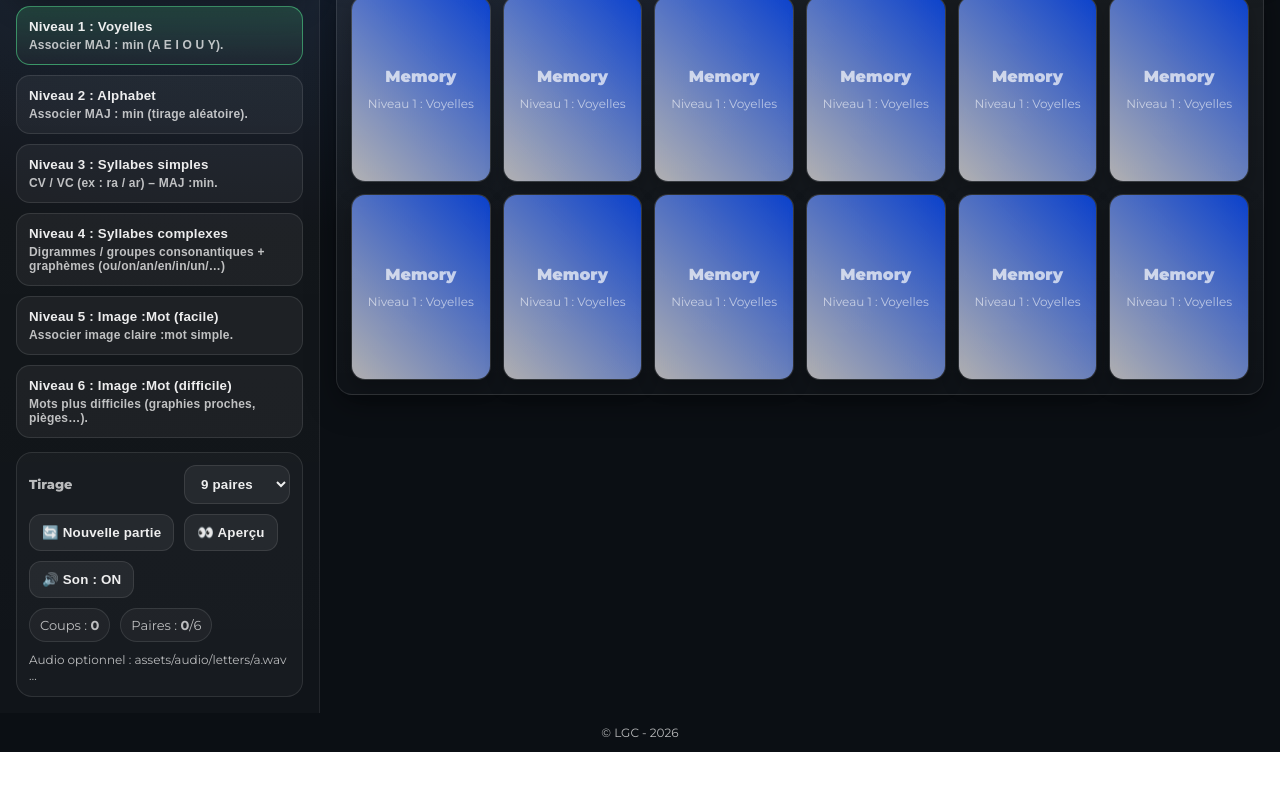
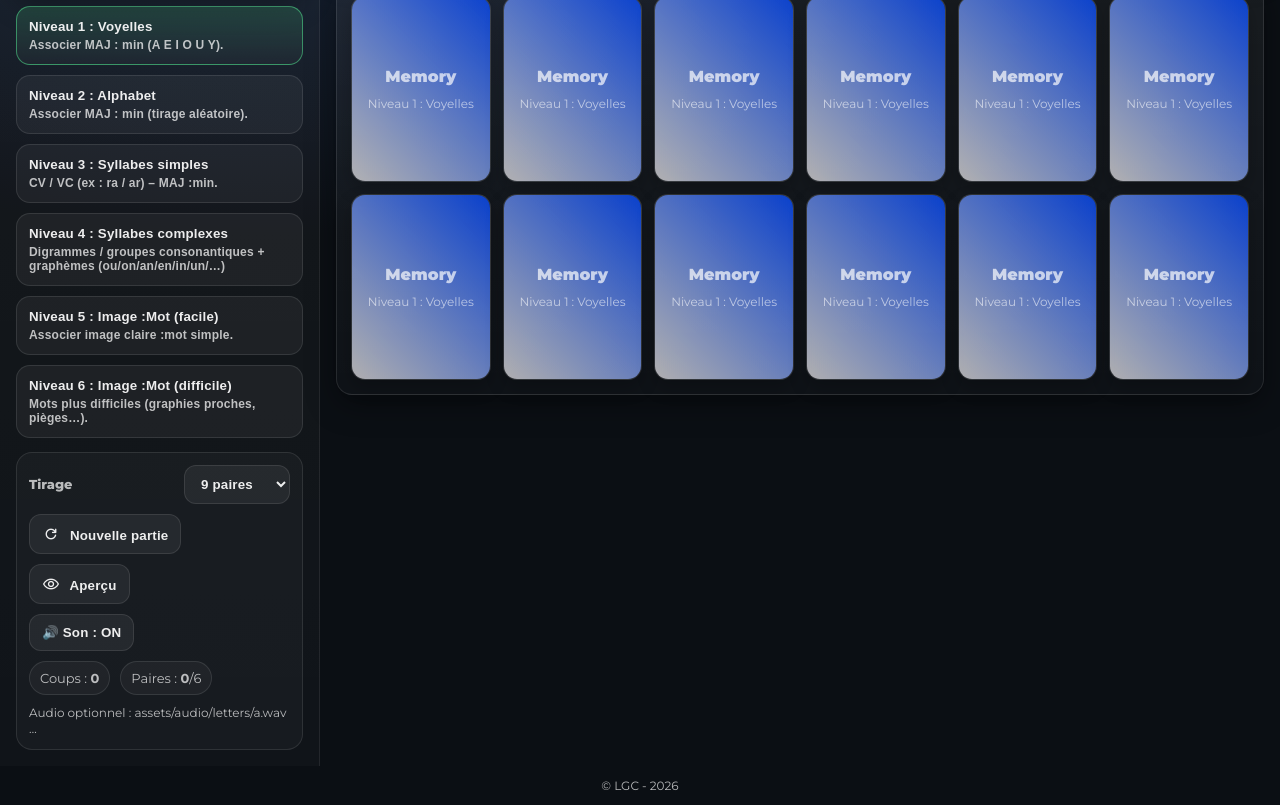
Before and after one commit to lgc-ia/memory, a website with bundled scripts: page index.html in a window 1280 px wide. Shown: the part 125-930 px from the top of the page. Before the commit the page ends 877 px from the top, so only its background shows below. Built offline with nearby package versions, Linux system fonts and the light colour scheme.

Commit message:
icones materialize

```diff
--- a/css/app.css
+++ b/css/app.css
@@ -101,6 +101,12 @@ select, button{
   font-weight:800;
   letter-spacing:.2px;
   /* user-select:none; */
+}
+button .icon{
+  font-size:18px;
+  line-height:1;
+  vertical-align:-3px;
+  margin-right:6px;
 }
 button:hover, select:hover{background:rgba(255,255,255,.10)}
 button:active{transform:translateY(1px)}
--- a/index.html
+++ b/index.html
@@ -8,6 +8,7 @@
   <link rel="preconnect" href="https://fonts.googleapis.com">
   <link rel="preconnect" href="https://fonts.gstatic.com" crossorigin>
   <link rel="stylesheet" href="https://fonts.googleapis.com/css2?family=Montserrat:wght@400;600;700;800;900&display=swap">
+  <link rel="stylesheet" href="https://fonts.googleapis.com/css2?family=Material+Symbols+Rounded:wght@400&display=swap">
   <link rel="stylesheet" href="./css/app.css" />
 </head>
 <body>
@@ -37,12 +38,12 @@
         </div>
 
         <div class="btnRow">
-          <button id="newGameBtn" type="button">🔄 Nouvelle partie</button>
-          <button id="revealBtn" type="button" title="Aperçu 2 secondes">👀 Aperçu</button>
+          <button id="newGameBtn" type="button"><span class="icon material-symbols-rounded" aria-hidden="true">refresh</span> Nouvelle partie</button>
+          <button id="revealBtn" type="button" title="Aperçu 2 secondes"><span class="icon material-symbols-rounded" aria-hidden="true">visibility</span> Aperçu</button>
         </div>
 
         <div class="btnRow">
-          <button id="muteBtn" type="button">🔊 Son : ON</button>
+          <button id="muteBtn" type="button"><span class="icon material-symbols-rounded" aria-hidden="true">volume_up</span> Son : ON</button>
         </div>
 
         <div class="stats">
```
